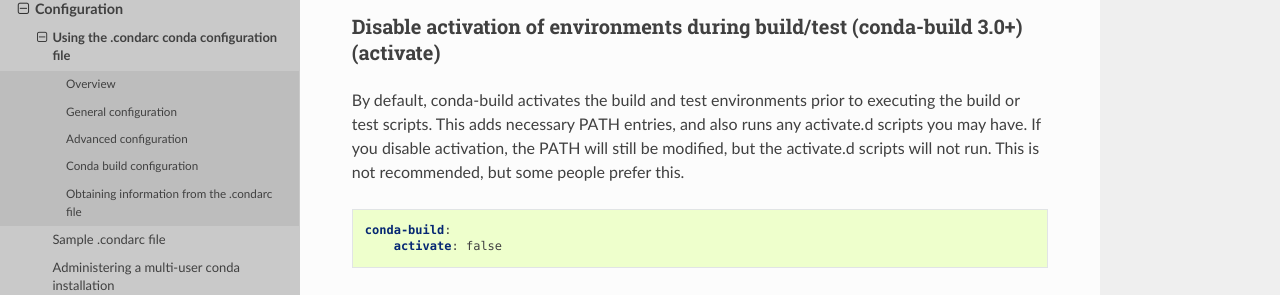
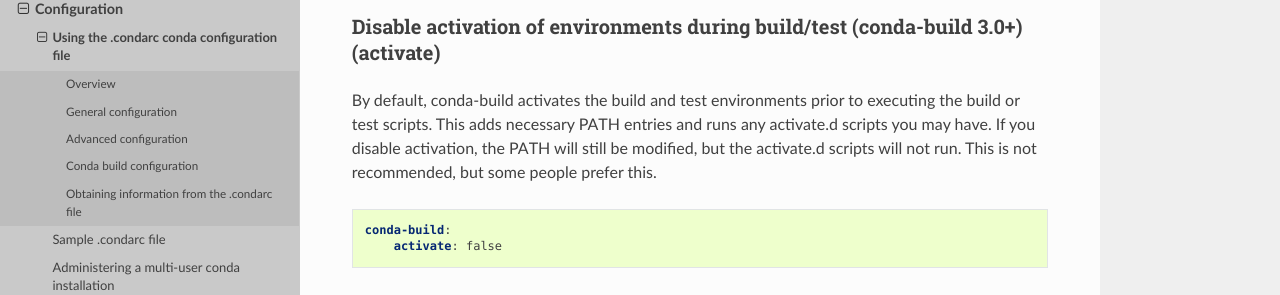
Before and after one commit to conda/conda-docs, a Sphinx documentation site: the page built from docs/source/user-guide/configuration/use-condarc.rst, in a window 1280 px wide and 900 px high, scrolled down 12553 px. Shown: the part 167-462 px from the top of the window. Built offline with Sphinx 7.4.7 and the Read the Docs theme 2.0.0, drawn with Linux system fonts in a browser that asks for light colours; some of the changed text lies outside the part shown.

Commit message:
Made minor grammatical changes
No content changed, just grammatical updates.

```diff
--- a/docs/source/user-guide/configuration/use-condarc.rst
+++ b/docs/source/user-guide/configuration/use-condarc.rst
@@ -12,10 +12,10 @@
 Overview
 ========
 
-The conda configuration file, ``.condarc``, is an optional
+The conda configuration file, ``.condarc``, is an optional,
 runtime configuration file that allows advanced users to
 configure various aspects of conda, such as which channels it
-searches for packages, proxy settings and environment
+searches for packages, proxy settings, and environment
 directories.
 
 The ``.condarc`` file is not included by default, but it is
@@ -271,7 +271,7 @@
 
 If your password contains special characters, you need escape
 them as described in `Percent-encoding reserved characters
-<https://en.wikipedia.org/wiki/Percent-encoding#Percent-encoding_reserved_characters>`_ ,
+<https://en.wikipedia.org/wiki/Percent-encoding#Percent-encoding_reserved_characters>`_,
 on Wikipedia.
 
 Be careful not to use ``http`` when you mean https or
@@ -426,8 +426,8 @@
 ------------------------------------------------------
 
 By default, ``conda install`` updates the given package to the
-latest version, and installs any dependencies necessary for
-that package. However if dependencies that satisfy the package's
+latest version and installs any dependencies necessary for
+that package. However, if dependencies that satisfy the package's
 requirements are already installed, conda will not update those
 packages to the latest version.
 
@@ -680,7 +680,7 @@
 ----------------------------------------------------------------------------------
 
 By default, conda-build activates the build and test environments prior to
-executing the build or test scripts. This adds necessary PATH entries, and also
+executing the build or test scripts. This adds necessary PATH entries and
 runs any activate.d scripts you may have. If you disable activation, the PATH
 will still be modified, but the activate.d scripts will not run. This is not
 recommended, but some people prefer this.
```
Also changed, not shown: other parts of docs/source/user-guide/configuration/use-condarc.rst (+1 -1 lines).
